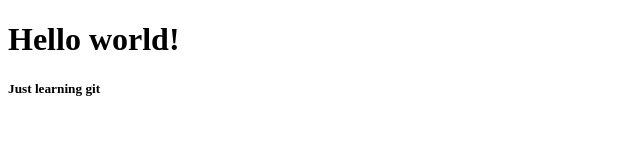
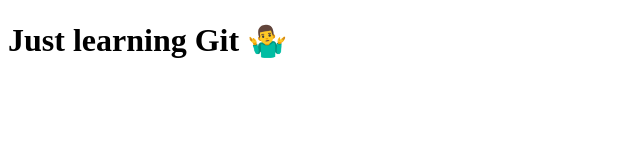
Before and after one commit to ohdudeeee/gitlearn, a plain HTML site: page index.html in a window 1280 px wide. Shown: the whole page, without its empty margins (0-640 px from the left). Drawn offline with Linux system fonts and the light colour scheme.

Commit message:
Content update

```diff
--- a/index.html
+++ b/index.html
@@ -1,10 +1,9 @@
 <!DOCTYPE html>
 <html>
     <head>
-        <title>Learning git</title>
+        <title>Just learning Git 🤷‍♂️</title>
     </head>
     <body>
-        <h1>Hello world!</h1>
-        <h5>Just learning git</h5>
+        <h1>Just learning Git 🤷‍♂️</h1>
     </body>
 </html>
```
